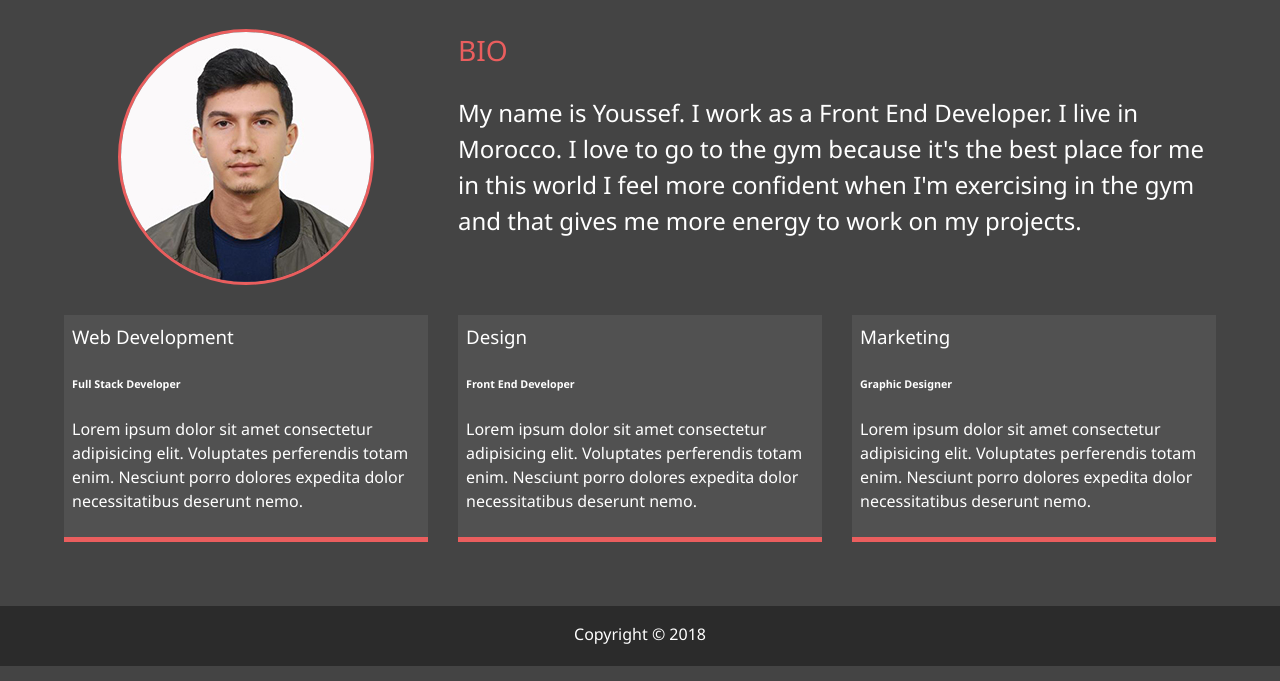
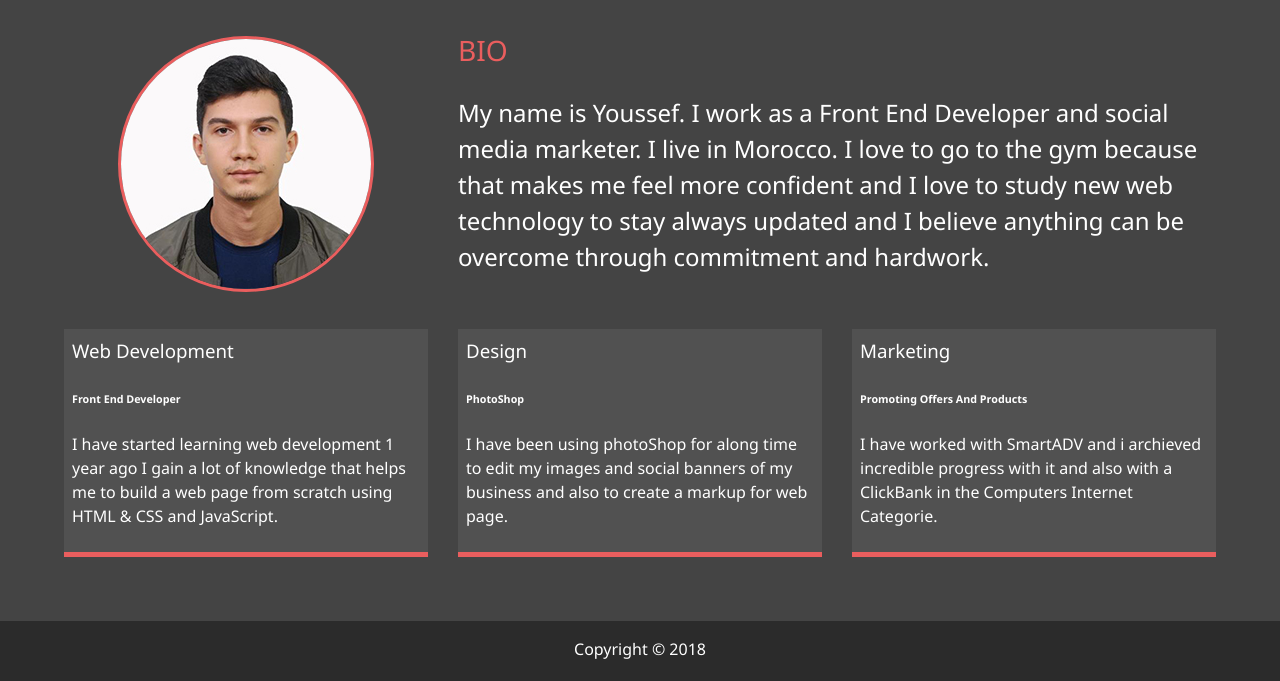
Before and after one commit to YoussefDevp/My-Portfolio, a plain HTML site: page about.html in a window 1280 px wide. Shown: the part 253-934 px from the top of the page. Drawn offline with Linux system fonts and the light colour scheme.

Commit message:
last commit

```diff
--- a/about.html
+++ b/about.html
@@ -62,31 +62,33 @@
 
       <div class="bio">
         <h3 class="text-secondary">BIO</h3>
-        <p>My name is Youssef. I work as a Front End Developer. I live in Morocco.
-          I love to go to the gym because it's the best place for me in this
-          world I feel more confident when I'm exercising in the gym and that
-           gives me more energy to work on my projects.  </p>
+        <p>My name is Youssef. I work as a Front End Developer and social media marketer.
+          I live in Morocco. I love to go to the gym because that makes me feel more confident and
+          I love to study new web technology to stay always updated and
+          I believe anything can be overcome through commitment and hardwork.
+           </p>
       </div>
 
       <div class="job job-1">
         <h3>Web Development</h3>
-        <h6>Full Stack Developer</h6>
-        <p>Lorem ipsum dolor sit amet consectetur adipisicing elit. Voluptates perferendis totam enim. Nesciunt porro dolores
-          expedita dolor necessitatibus deserunt nemo.</p>
+        <h6>Front End Developer</h6>
+        <p>I have started learning web development 1 year ago
+          I gain a lot of knowledge that helps me to build a web page from scratch using HTML & CSS and JavaScript.</p>
       </div>
 
       <div class="job job-2">
         <h3>Design</h3>
-        <h6>Front End Developer</h6>
-        <p>Lorem ipsum dolor sit amet consectetur adipisicing elit. Voluptates perferendis totam enim. Nesciunt porro dolores
-          expedita dolor necessitatibus deserunt nemo.</p>
+        <h6>PhotoShop</h6>
+        <p>I have been using photoShop for along time to edit my images and social banners of my business
+          and also to create a markup  for web page.</p>
       </div>
 
       <div class="job job-3">
         <h3>Marketing</h3>
-        <h6>Graphic Designer</h6>
-        <p>Lorem ipsum dolor sit amet consectetur adipisicing elit. Voluptates perferendis totam enim. Nesciunt porro dolores
-          expedita dolor necessitatibus deserunt nemo.</p>
+        <h6>Promoting Offers And Products</h6>
+        <p>I have worked with SmartADV and i archieved incredible progress with it and also with a
+          ClickBank in the Computers Internet Categorie.
+          </p>
       </div>
     </div>
   </main>
```
Also changed, not shown: contact.html (+1 -1 lines), index.html (+4 -4 lines), img/projects/project5.jpg (deleted).
